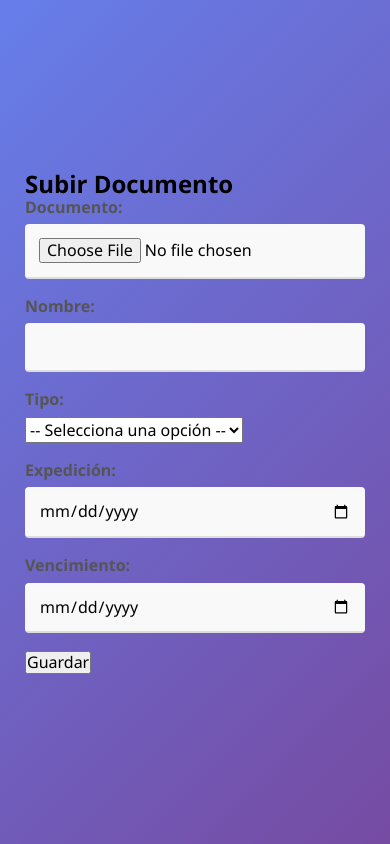
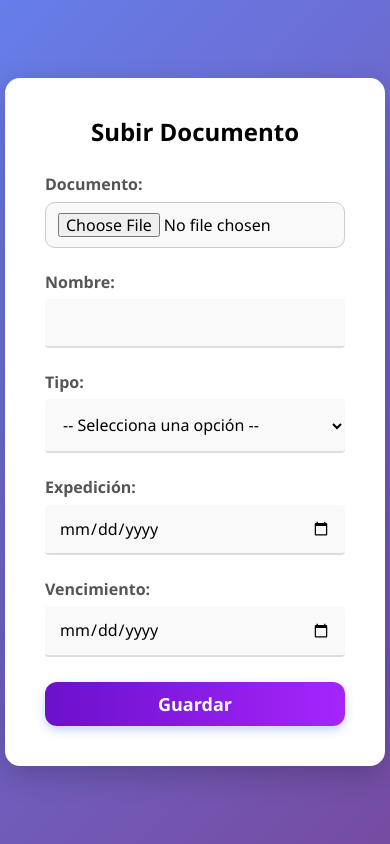
Before and after one commit to cesar-a-delacruz/ordoc, a React (Vite) app: page /upload in a window 390 px wide. Built offline with nearby package versions, Linux system fonts and the light colour scheme; no server answers.

Commit message:
feat: estilizar el componente Upload

```diff
--- a/index.css
+++ b/index.css
@@ -22,6 +22,31 @@ h1 {
   margin-bottom: 10px;
   font-size: 32px;
   font-weight: 700;
+}
+
+button {
+  background-color: #4a6ee0;
+  color: white;
+  border: none;
+  padding: 16px;
+  width: 100%;
+  font-size: 18px;
+  font-weight: 600;
+  border-radius: 8px;
+  cursor: pointer;
+  transition:
+    background-color 0.3s,
+    transform 0.2s;
+  box-shadow: 0 4px 10px rgba(74, 110, 224, 0.3);
+}
+
+button:hover {
+  background-color: #3a5ec8;
+  transform: translateY(-2px);
+}
+
+button:active {
+  transform: translateY(1px);
 }
 
 /* forms */
@@ -53,7 +78,8 @@ label {
   color: #555;
 }
 
-input {
+input,
+select {
   width: 100%;
   padding: 14px;
   border: none;
@@ -80,27 +106,18 @@ form .button-group {
   margin-top: 10px;
 }
 
-form .button-group button {
-  background-color: #4a6ee0;
+form button[type="submit"] {
+  width: 100%;
+  padding: 12px;
+  background: linear-gradient(to right, #6a11cb 0%, #a625fc 100%);
   color: white;
+  font-weight: bold;
   border: none;
-  padding: 16px;
-  width: 100%;
-  font-size: 18px;
-  font-weight: 600;
-  border-radius: 8px;
+  border-radius: 12px;
   cursor: pointer;
-  transition:
-    background-color 0.3s,
-    transform 0.2s;
-  box-shadow: 0 4px 10px rgba(74, 110, 224, 0.3);
+  transition: background 0.3s;
 }
 
-form .button-group button:hover {
-  background-color: #3a5ec8;
-  transform: translateY(-2px);
+form button[type="submit"]:hover {
+  background: linear-gradient(to right, #303f9f, #7200a7);
 }
-
-form .button-group button:active {
-  transform: translateY(1px);
-}
--- a/src/pages/upload/Upload.css
+++ b/src/pages/upload/Upload.css
@@ -1,41 +1,6 @@
-.upload-container {
-  max-width: 500px;
-  margin: 50px auto;
-  padding: 30px;
-  background: #ffffff;
-  box-shadow: 0 8px 20px rgba(0, 0, 0, 0.1);
-  border-radius: 16px;
-  font-family: "Segoe UI", Tahoma, Geneva, Verdana, sans-serif;
-  color: #333;
-}
-
-.upload-header {
-  height: 6px;
-  background: linear-gradient(90deg, #6a11cb 0%, #a625fc 100%);
-  border-radius: 8px 8px 0 0;
-  margin-bottom: 20px;
-}
-
-.upload-container h2 {
-  text-align: center;
-  margin-bottom: 25px;
-  color: #3f51b5;
-}
-
-form label {
-  display: block;
-  margin-bottom: 6px;
-  font-weight: 600;
-  color: #444;
-}
-
-form input[type="text"],
-form input[type="date"],
-form input[type="file"],
-form select {
+form input[type="file"] {
   width: 100%;
   padding: 10px 12px;
-  margin-bottom: 20px;
   border: 1px solid #ccc;
   border-radius: 10px;
   background-color: #f9f9f9;
@@ -43,38 +8,3 @@ form select {
     border 0.3s,
     box-shadow 0.3s;
 }
-
-form input:focus,
-form select:focus {
-  border-color: #3f51b5;
-  box-shadow: 0 0 5px rgba(63, 81, 181, 0.3);
-  outline: none;
-}
-
-button[type="submit"] {
-  width: 100%;
-  padding: 12px;
-  background: linear-gradient(to right, #6a11cb 0%, #a625fc 100%);
-  color: white;
-  font-weight: bold;
-  border: none;
-  border-radius: 12px;
-  cursor: pointer;
-  transition: background 0.3s;
-}
-
-button[type="submit"]:hover {
-  background: linear-gradient(to right, #303f9f, #7200a7);
-}
-
-/* Responsivo */
-@media (max-width: 600px) {
-  .upload-container {
-    padding: 20px;
-    margin: 20px;
-  }
-
-  button[type="submit"] {
-    padding: 10px;
-  }
-}
--- a/src/pages/upload/Upload.jsx
+++ b/src/pages/upload/Upload.jsx
@@ -1,5 +1,6 @@
 import { useState } from "react";
 import supabase from "../../apis/supabase";
+import "./Upload.css";
 
 function Upload() {
   const [name, setName] = useState("");
@@ -27,13 +28,16 @@ function Upload() {
   };
 
   return (
-    <div>
+    <div className="form-container">
+      <div className="form-header">
         <h2>Subir Documento</h2>
+      </div>
       <form onSubmit={handleSubmit}>
+        <div className="form-group">
           <label htmlFor="file">Documento:</label>
           <input type="file" id="file" required accept=".jpg,.png,.pdf," />
-        <br />
-        <br />
+        </div>
+        <div className="form-group">
           <label htmlFor="name">Nombre:</label>
           <input
             type="text"
@@ -42,8 +46,8 @@ function Upload() {
             onChange={(e) => setName(e.target.value)}
             required
           />
-        <br />
-        <br />
+        </div>
+        <div className="form-group">
           <label htmlFor="type">Tipo:</label>
           <select id="type" onChange={(e) => setType(e.target.value)}>
             <option value="">-- Selecciona una opción --</option>
@@ -54,8 +58,8 @@ function Upload() {
             <option value="Factura">Factura</option>
             <option value="Otro">Otro</option>
           </select>
-        <br />
-        <br />
+        </div>
+        <div className="form-group">
           <label htmlFor="expedition">Expedición:</label>
           <input
             type="date"
@@ -63,8 +67,8 @@ function Upload() {
             onChange={(e) => setExpedition(e.target.value)}
             required
           />
-        <br />
-        <br />
+        </div>
+        <div className="form-group">
           <label htmlFor="expiration">Vencimiento:</label>
           <input
             type="date"
@@ -72,10 +76,10 @@ function Upload() {
             onChange={(e) => setExpiration(e.target.value)}
             required
           />
-        <br />
-        <br />
-
+        </div>
+        <div className="button-group">
           <button type="submit">Guardar</button>
+        </div>
       </form>
     </div>
   );
```
Lines whose indentation alone changed are shown as unchanged.
